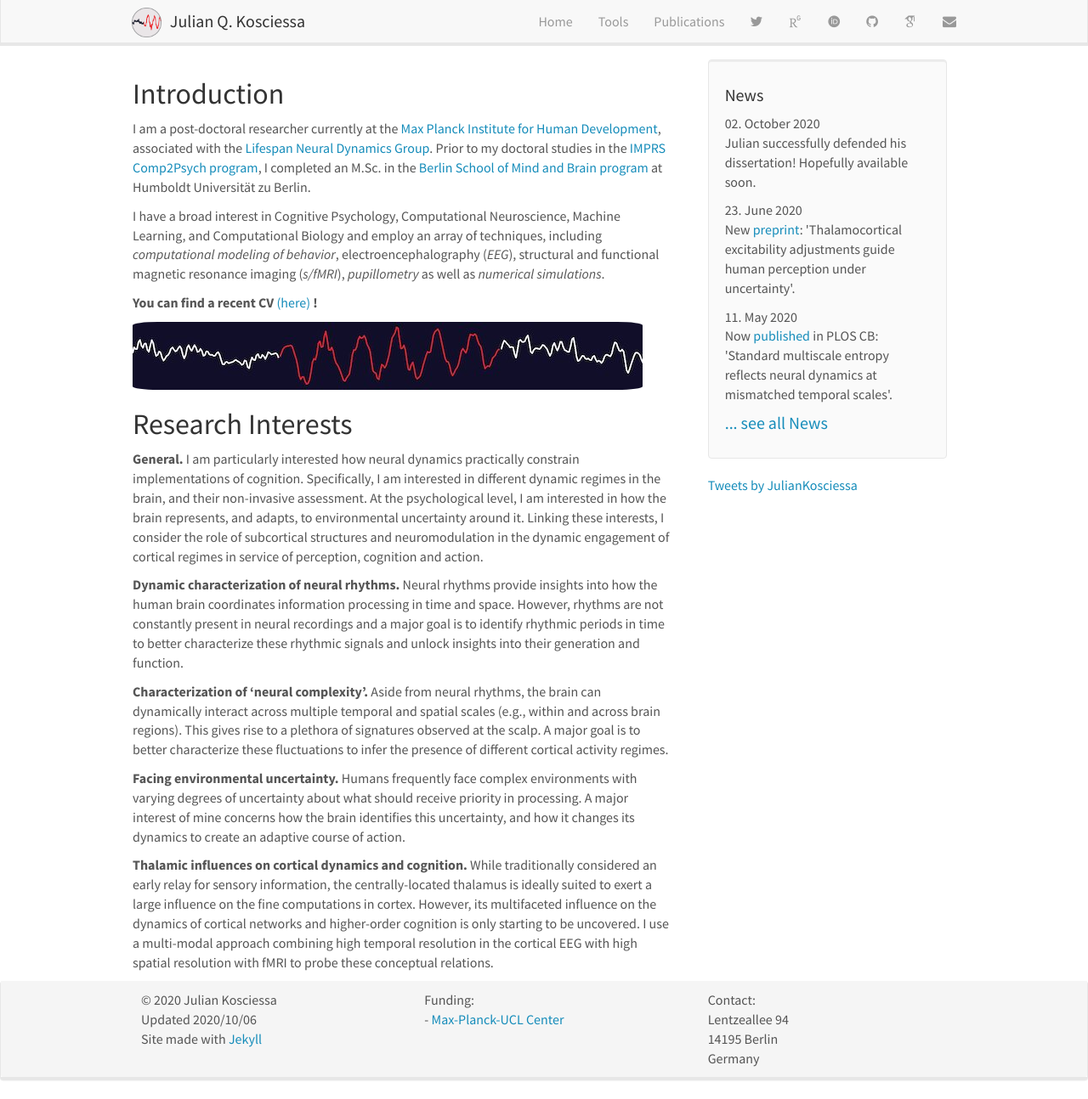
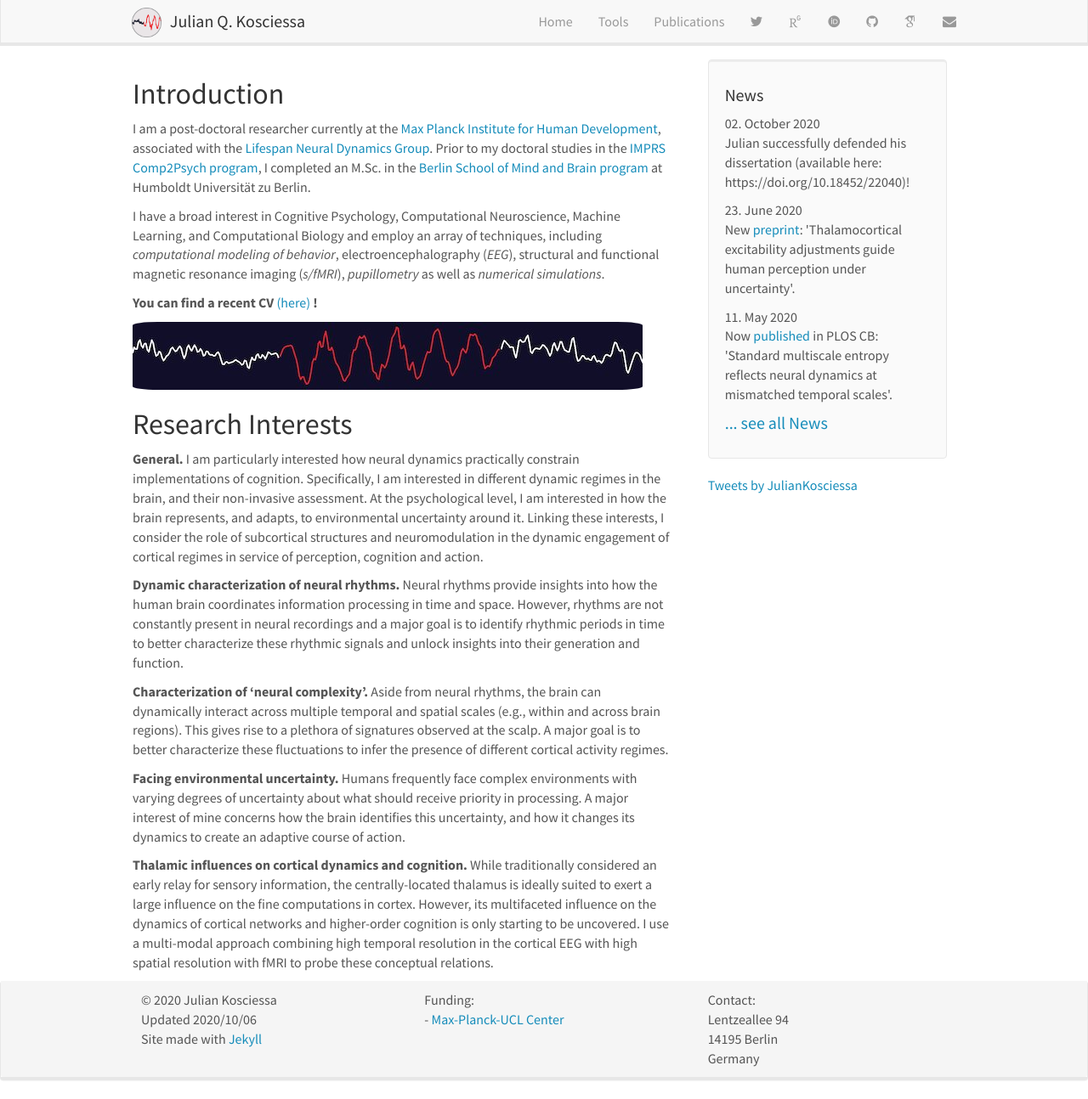
Before and after one commit to jkosciessa/jkosciessa.github.io, a Jekyll site: the page built from _pages/home.md, in a window 1280 px wide and 1294 px high. Shown: the whole window at 85% size. Built offline with Jekyll 4.4.1, drawn with Linux system fonts in a browser that asks for light colours; nearby versions of some CDN libraries; some web fonts are replaced; comment, search, counter and statistics services are not loaded.

Commit message:
add link to news

```diff
--- a/_data/news.yml
+++ b/_data/news.yml
@@ -1,5 +1,5 @@
 - date: 02. October 2020
-  headline: "Julian successfully defended his dissertation! Hopefully available soon."
+  headline: "Julian successfully defended his dissertation (available here: https://doi.org/10.18452/22040)!"
 
 - date: 23. June 2020
   headline: "New <a href='https://www.biorxiv.org/content/10.1101/2020.06.22.165118v1'>preprint</a>: 'Thalamocortical excitability adjustments guide human perception under uncertainty'."
```
